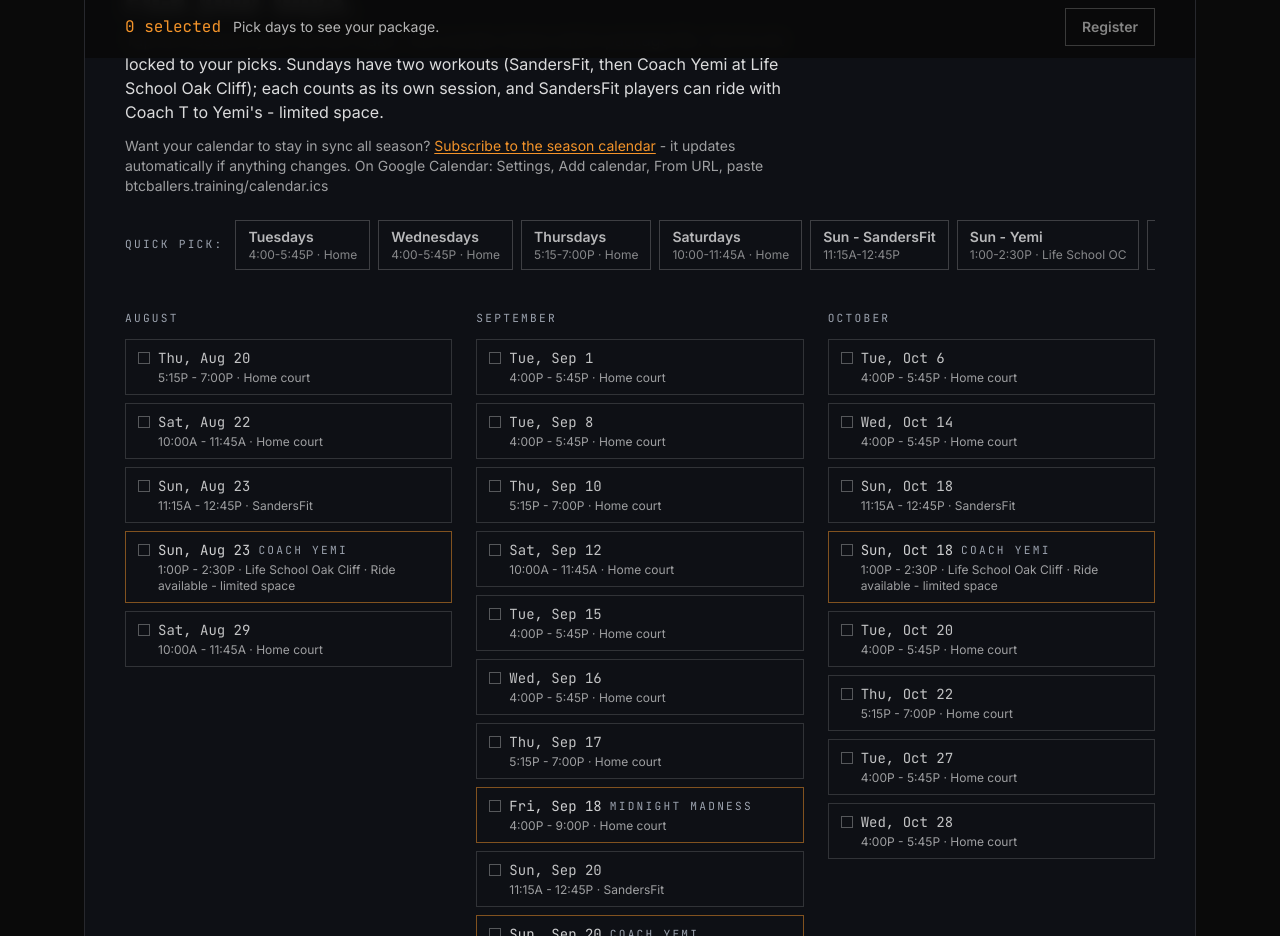
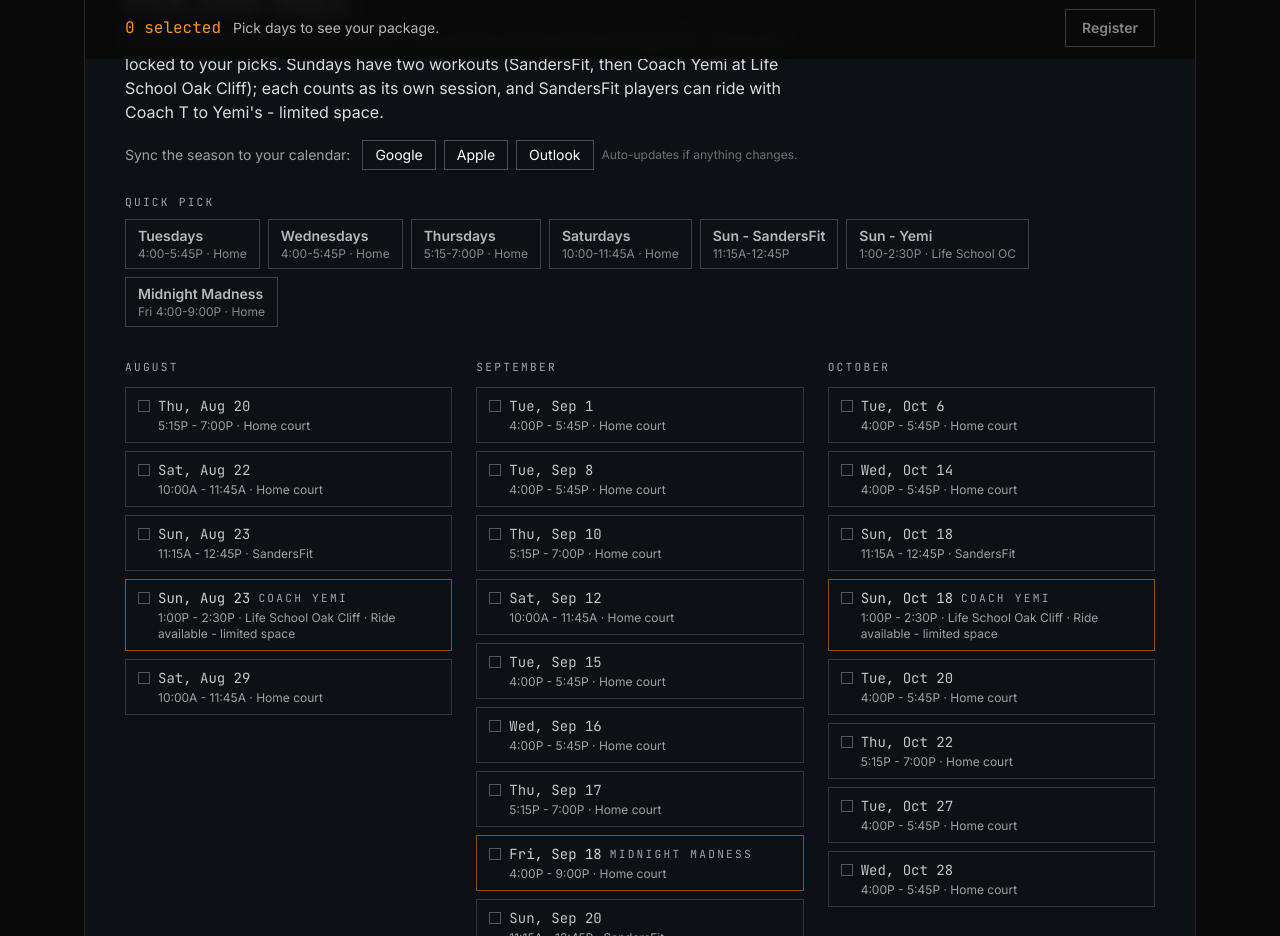
Before and after one commit to btctc/btcballers-fit, a Next.js app: page /programs in a window 1280 px wide. Shown: the part 1240-2176 px from the top of the page. Built offline with nearby package versions, Linux system fonts and the light colour scheme.

Commit message:
Quick Pick label above wrapped buttons; one-click Google/Apple/Outlook season sync buttons

```diff
--- a/src/components/SeasonPlanner.tsx
+++ b/src/components/SeasonPlanner.tsx
@@ -154,20 +154,35 @@ export default function SeasonPlanner() {
         School Oak Cliff); each counts as its own session, and SandersFit players can ride with
         Coach T to Yemi&apos;s - limited space.
       </p>
-      <p className="mt-3 text-sm text-btc-white/60 max-w-2xl">
-        Want your calendar to stay in sync all season?{" "}
+      <div className="mt-4 flex flex-wrap items-center gap-2">
+        <span className="text-sm text-btc-white/60 mr-1">Sync the season to your calendar:</span>
+        <a
+          href="https://calendar.google.com/calendar/render?cid=webcal%3A%2F%2Fbtcballers.training%2Fcalendar.ics"
+          target="_blank"
+          rel="noopener noreferrer"
+          className="border border-white/25 px-3 py-1 text-sm hover:border-btc-orange hover:text-btc-orange transition"
+        >
+          Google
+        </a>
         <a
           href="webcal://btcballers.training/calendar.ics"
-          className="text-btc-orange hover:text-btc-white underline underline-offset-2 transition"
+          className="border border-white/25 px-3 py-1 text-sm hover:border-btc-orange hover:text-btc-orange transition"
         >
-          Subscribe to the season calendar
-        </a>{" "}
-        - it updates automatically if anything changes. On Google Calendar: Settings, Add
-        calendar, From URL, paste btcballers.training/calendar.ics
-      </p>
+          Apple
+        </a>
+        <a
+          href="https://outlook.live.com/calendar/0/addfromweb?url=webcal%3A%2F%2Fbtcballers.training%2Fcalendar.ics&name=BTC%20Ballers"
+          target="_blank"
+          rel="noopener noreferrer"
+          className="border border-white/25 px-3 py-1 text-sm hover:border-btc-orange hover:text-btc-orange transition"
+        >
+          Outlook
+        </a>
+        <span className="text-xs text-btc-white/40">Auto-updates if anything changes.</span>
+      </div>
 
-      <div className="mt-6 flex items-center gap-2 overflow-x-auto pb-2">
-        <span className="label text-btc-white/50 mr-1 shrink-0">Quick pick:</span>
+      <div className="mt-6 label text-btc-white/50">Quick pick</div>
+      <div className="mt-2 flex flex-wrap items-center gap-2">
         {QUICK_GROUPS.map((g) => {
           const keys = fallSessions.filter(g.match).map((s) => s.key);
           const allOn = keys.length > 0 && keys.every((k) => picked.has(k));
@@ -177,7 +192,7 @@ export default function SeasonPlanner() {
               type="button"
               onClick={() => toggleGroup(g)}
               aria-pressed={allOn}
-              className={`px-3 py-1.5 text-left border transition shrink-0 whitespace-nowrap ${
+              className={`px-3 py-1.5 text-left border transition ${
                 allOn
                   ? "border-btc-orange bg-btc-orange/15 text-btc-white"
                   : "border-white/20 text-btc-white/70 hover:border-btc-orange/60 hover:text-btc-white"
@@ -192,7 +207,7 @@ export default function SeasonPlanner() {
           <button
             type="button"
             onClick={() => setPicked(new Set())}
-            className="px-3 py-1.5 text-sm text-btc-white/50 hover:text-btc-orange transition shrink-0 whitespace-nowrap"
+            className="px-3 py-1.5 text-sm text-btc-white/50 hover:text-btc-orange transition"
           >
             Clear all
           </button>
```
